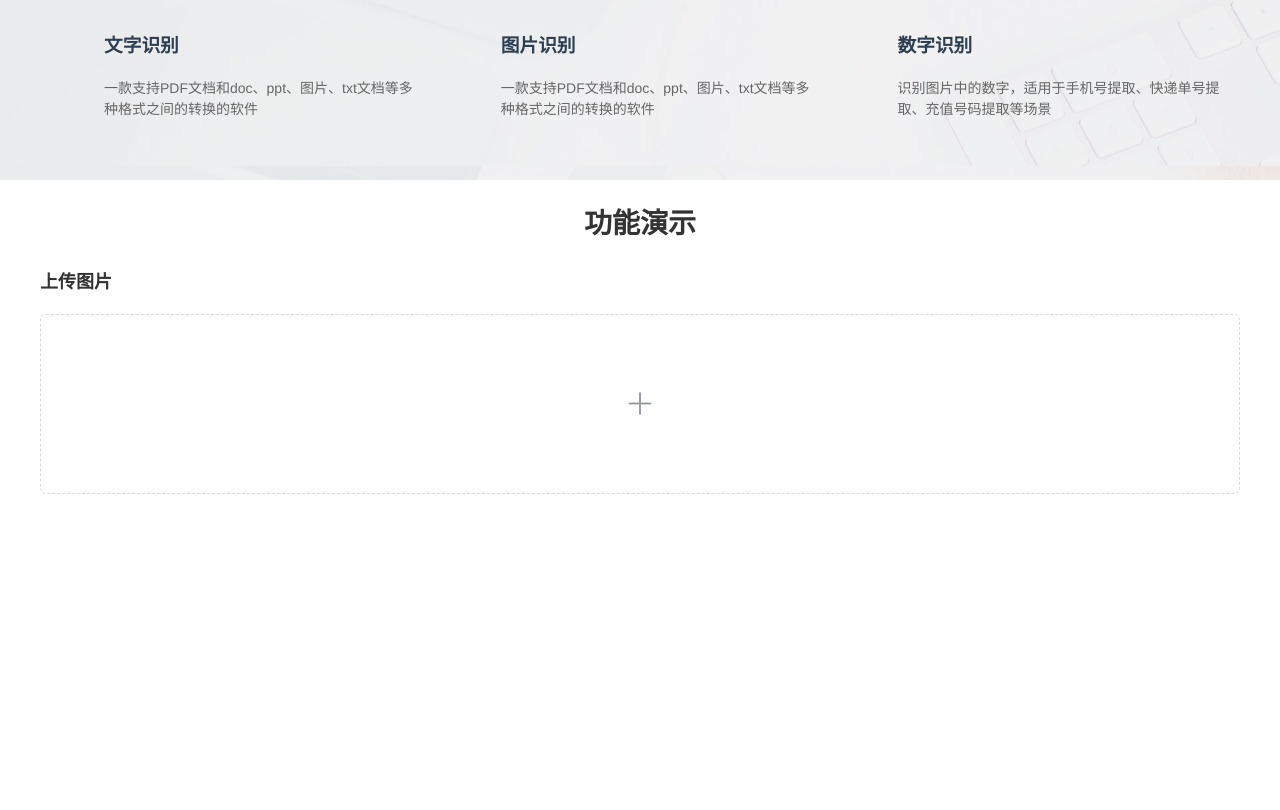
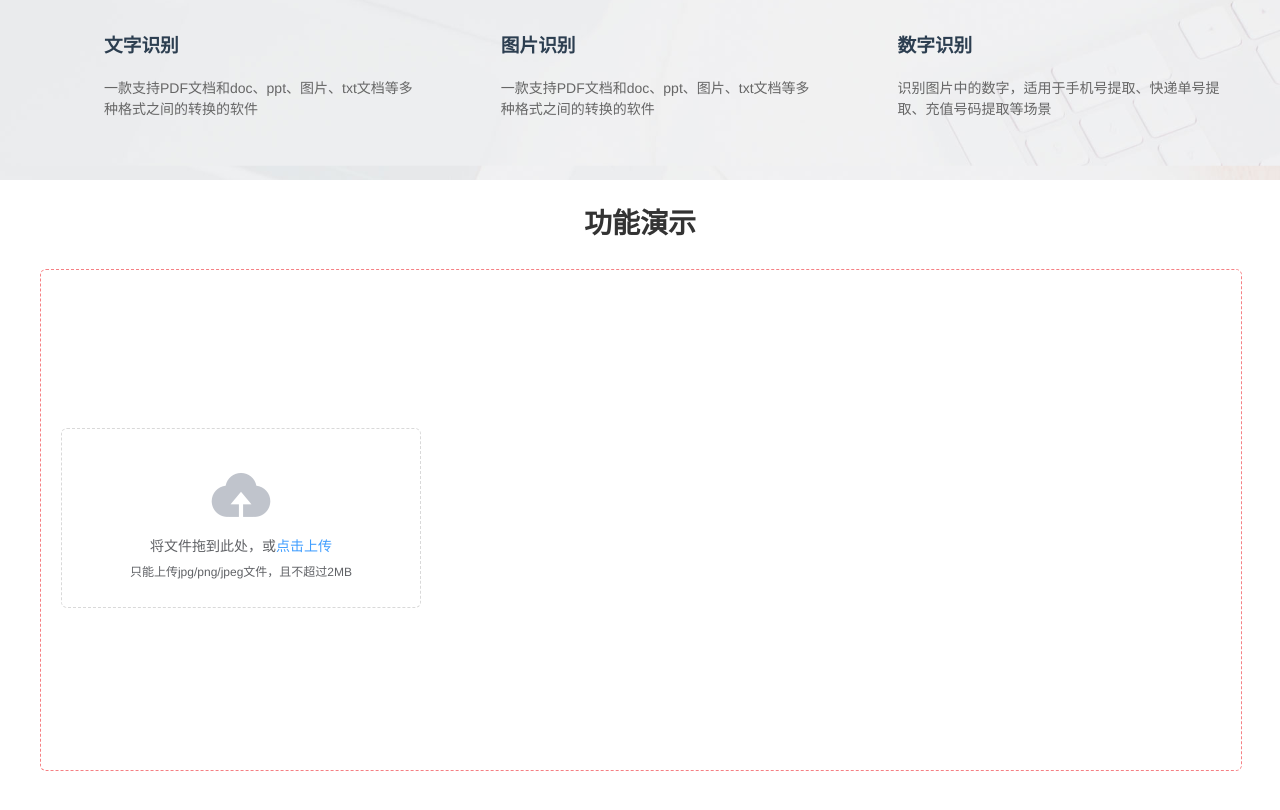
Before and after one commit to msli121/my-framework-ui, a Vue app: page /ocr in a window 1280 px wide. Shown: the part 586-1396 px from the top of the page. Built offline with nearby package versions, Linux system fonts and the light colour scheme; some icons are missing.

Commit message:
登录界面完善 1.24

```diff
--- a/src/views/ocr.vue
+++ b/src/views/ocr.vue
@@ -23,18 +23,28 @@
       </div>
       <div class="demo-show-container">
         <h2>功能演示</h2>
-        <div class="show-form-container">
-          <h3>上传图片</h3>
-          <el-upload
-              class="avatar-uploader"
-              action=""
-              :auto-upload="false"
-              :on-change="imgBroadcastChange"
-              accept="image/jpg,image/png,image/jpeg"
-              :show-file-list="false"
-          > <img v-if="showForm.imageUrl" :src="showForm.imageUrl" class="avatar">
-            <i v-else class="el-icon-plus avatar-uploader-icon" />
-          </el-upload>
+        <div class="show-container">
+<!--          <h3>上传图片</h3>-->
+          <div class="upload-file">
+            <el-upload
+                drag
+                :limit="2"
+                accept="image/jpg,image/png,image/jpeg"
+                action=""
+                :auto-upload="false"
+                :show-file-list="true"
+                :on-remove="handleRemove"
+                :on-change="fileChange">
+              <el-image v-if="imageUrl" style="width: 100%; height: 100%"
+                  :src="imageUrl" fit="scaleDown"></el-image>
+<!--              <img v-if="imageUrl" :src="imageUrl" class="image-container"/>-->
+              <div v-else>
+                <i class="el-icon-upload"></i>
+                <div class="el-upload__text">将文件拖到此处，或<em>点击上传</em></div>
+                <div class="el-upload__tip" slot="tip">只能上传jpg/png/jpeg文件，且不超过2MB</div>
+              </div>
+            </el-upload>
+          </div>
         </div>
       </div>
     </div>
@@ -50,12 +60,46 @@ export default {
   mixins: [baseMixin],
   data() {
     return {
-     showForm: {
-       imageUrl: ""
-     }
+      imageUrl: '',
+      proofImage: ""
     }
   },
   methods: {
+    fileChange(file, fileList) {
+      let that = this;
+      const isLt2M = file.size / 1024 / 1024 < 2;
+      if(fileList.length >= 2) {
+        this.$message.error("只能上传一张图片")
+        return
+      }
+      if(isLt2M) {
+        this.transferImag2Base64(file.raw).then(res => {
+          console.log("base64 result ", res);
+          that.imageUrl = res;
+        }).catch(e => {
+          this.$message.error("上传失败，请重试");
+          console.log(e);
+        })
+      } else {
+        this.$message.error('图片大小不能超过 2MB!')
+      }
+    },
+
+    transferImag2Base64(file) {
+      return new Promise((resolve, reject) => {
+        const reader = new FileReader()
+        reader.readAsDataURL(file)
+        reader.onload = function() { // 图片转base64完成后返回reader对象
+          resolve(reader.result)
+        }
+        reader.onerror = reject
+      })
+    },
+
+    handleRemove(file, fileList) {
+      console.log(file);
+      console.log(fileList.length, fileList);
+    },
   }
 }
 </script>
@@ -117,15 +161,6 @@ export default {
     font-weight: bold;
     line-height: 1.5;
   }
-
-  .show-form-container > h3 {
-     font-size: 18px;
-     color: #333333;
-     text-align: left;
-     font-weight: bold;
-     line-height: 1.5;
-   }
-
   .function-list-body {
     max-width: 100%;
     display: flex;
@@ -155,34 +190,25 @@ export default {
   .demo-show-container {
     width: 1200px;
     margin: 0 auto;
-    height: 600px;
+    height: 800px;
+  }
+  .show-container {
+    width: 100%;
+    height: 500px;
+    display: flex;
+    flex-flow: nowrap;
+    justify-content: left;
+    align-items: center;
+    border: 1px dashed #f68084;
+    border-radius: 6px;
+  }
+  .upload-file {
+    width: 400px;
+    height: 300px;
+    text-align:center;
+    align-items: center;
+    display: flex;
+    margin-left: 20px;
   }
 
-  .avatar-uploader {
-    border: 1px dashed #d9d9d9;
-    border-radius: 6px;
-    cursor: pointer;
-    position: relative;
-    overflow: hidden;
-    img {
-      object-fit: contain;  //（保持纵横比缩放图片，使图片的长边能完全显示出来）
-    }
-  }
-
-  .avatar-uploader .el-upload:hover {
-    border-color: #409EFF;
-  }
-  .avatar-uploader-icon {
-    font-size: 28px;
-    color: #8c939d;
-    width: 178px;
-    height: 178px;
-    line-height: 178px;
-    text-align: center;
-  }
-  .avatar {
-    width: 178px;
-    height: 178px;
-    display: block;
-  }
 </style>
```
